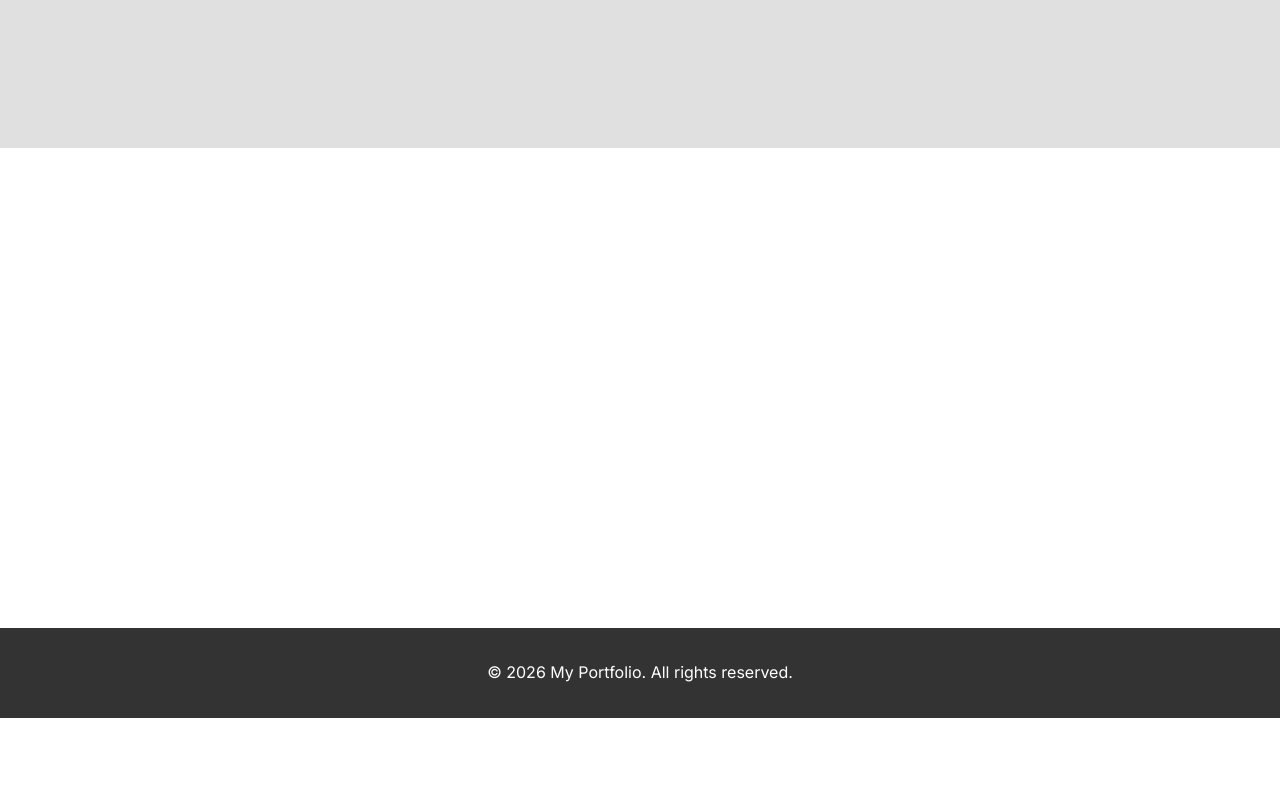
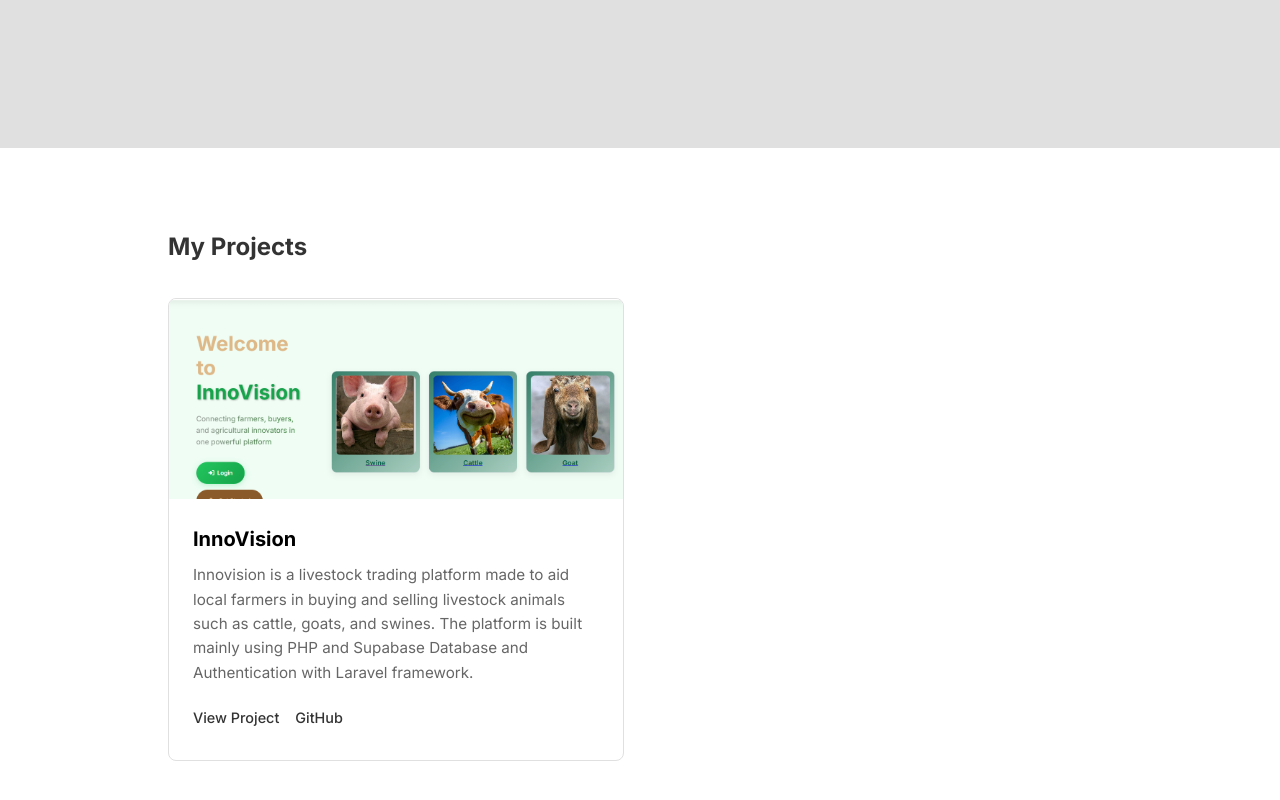
Before and after one commit to Tedeyy/portedfolio, a plain HTML site: page index.html in a window 1280 px wide. Shown: the part 712-1512 px from the top of the page. Before the commit the page ends 1430 px from the top, so only its background shows below. Drawn offline with Linux system fonts and the light colour scheme.

Commit message:
added project display

```diff
--- a/index.html
+++ b/index.html
@@ -38,6 +38,22 @@
         </section>
 
         <section id="projects" class="section">
+            <h2>My Projects</h2>
+            <div class="projects-grid">
+                <article class="project-card">
+                    <div class="project-image">
+                        <img src="img/innovision.png" alt="Project 1">
+                    </div>
+                    <div class="project-content">
+                        <h3>InnoVision</h3>
+                        <p>Innovision is a livestock trading platform made to aid local farmers in buying and selling livestock animals such as cattle, goats, and swines. The platform is built mainly using PHP and Supabase Database and Authentication with Laravel framework.</p>
+                        <div class="project-links">
+                            <a href="https://innovision.click" class="project-link" target="_blank">View Project</a>
+                            <a href="https://github.com/Tedeyy/innovision-v1.1/" class="project-link">GitHub</a>
+                        </div>
+                    </div>
+                </article>
+            </div>
         </section>
 
         <section id="skills" class="section">
--- a/views/style/index.css
+++ b/views/style/index.css
@@ -184,3 +184,93 @@ nav {
         font-size: 1.2rem;
     }
 }
+
+/* Projects Section */
+#projects {
+    background-color: var(--white);
+}
+
+.projects-grid {
+    display: grid;
+    grid-template-columns: repeat(auto-fill, minmax(300px, 1fr));
+    gap: 2rem;
+    margin-top: 2rem;
+}
+
+.project-card {
+    background: var(--white);
+    border: 1px solid var(--light-grey);
+    border-radius: 8px;
+    overflow: hidden;
+    transition: transform 0.3s ease, box-shadow 0.3s ease;
+}
+
+.project-card:hover {
+    transform: translateY(-5px);
+    box-shadow: 0 10px 20px rgba(0, 0, 0, 0.1);
+}
+
+.project-image {
+    width: 100%;
+    height: 200px;
+    overflow: hidden;
+}
+
+.project-image img {
+    width: 100%;
+    height: 100%;
+    object-fit: cover;
+    transition: transform 0.5s ease;
+}
+
+.project-card:hover .project-image img {
+    transform: scale(1.05);
+}
+
+.project-content {
+    padding: 1.5rem;
+}
+
+.project-content h3 {
+    color: var(--black);
+    margin-bottom: 0.5rem;
+    font-size: 1.25rem;
+}
+
+.project-content p {
+    color: var(--grey);
+    margin-bottom: 1rem;
+    font-size: 0.95rem;
+}
+
+.project-links {
+    display: flex;
+    gap: 1rem;
+    margin-top: 1rem;
+}
+
+.project-link {
+    color: var(--dark-grey);
+    text-decoration: none;
+    font-size: 0.9rem;
+    font-weight: 500;
+    padding: 0.3rem 0;
+    border-bottom: 2px solid transparent;
+    transition: color 0.3s ease, border-color 0.3s ease;
+}
+
+.project-link:hover {
+    color: var(--black);
+    border-bottom: 2px solid var(--black);
+}
+
+/* Responsive Design for Projects */
+@media (max-width: 768px) {
+    .projects-grid {
+        grid-template-columns: 1fr;
+    }
+
+    .project-card {
+        max-width: 100%;
+    }
+}
```
Also changed, not shown: img/innovision.png (added). Lines whose indentation alone changed are shown as unchanged.
